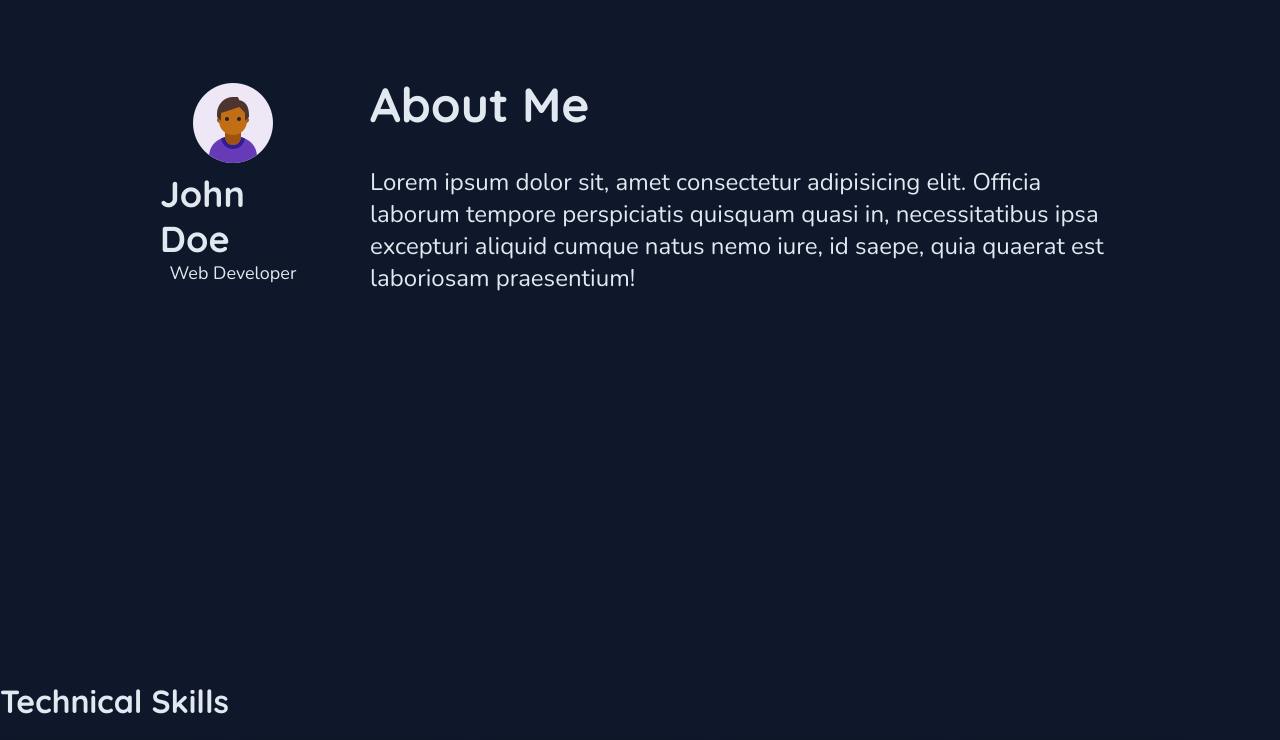
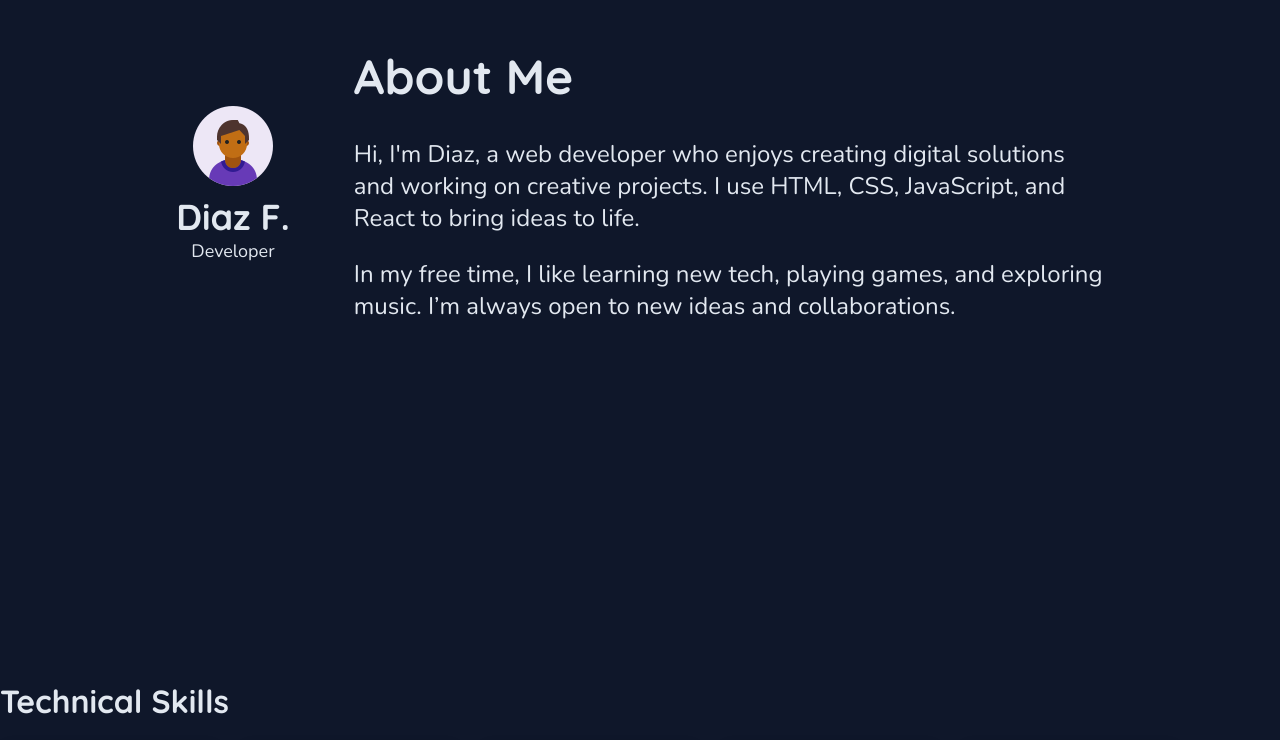
Before and after one commit to notscope/milestone, a plain HTML site: page index.html in a window 1280 px wide. Shown: the part 1020-1760 px from the top of the page. Drawn offline with nearby package versions, Linux system fonts and the light colour scheme.

```diff
--- a/index.html
+++ b/index.html
@@ -33,14 +33,21 @@
             <div class="avatar-container">
                 <img src="assets/icons/profile-picture.png" alt="Profile Picture" class="avatar">
                 <div class="avatar-label">
-                    <h2 style="margin: 0">John Doe</h2>
-                    <p style="margin: 0; font-size: large; text-align: center;">Web Developer</p>
+                    <h2 style="margin: 0">Diaz F.</h2>
+                    <p style="margin: 0; font-size: large; text-align: center;">Developer</p>
                 </div>
             </div>
             <div class="about-text">
                 <h1>About Me</h1>
-                <p>Lorem ipsum dolor sit, amet consectetur adipisicing elit. Officia laborum tempore perspiciatis quisquam quasi in, necessitatibus ipsa excepturi aliquid cumque natus nemo iure, id saepe, quia quaerat est laboriosam praesentium!</p>
-            </div>
+            <p>
+                Hi, I'm Diaz, a web developer who enjoys creating digital solutions and working on creative projects.
+                I use HTML, CSS, JavaScript, and React to bring ideas to life.
+            </p>
+            <p>
+                In my free time, I like learning new tech, playing games, and exploring music.
+                I’m always open to new ideas and collaborations.
+            </p>
+        </div>
         </div>
         <div class="skills-and-interests">
             <div class="skills-and-interests-container">
@@ -174,7 +181,7 @@
         </div>
     </main>
     <footer>
-        &copy 2025 John Doe. Icons provided by <a href="https://www.flaticon.com/" target="_blank">Flaticon</a>
+        &copy 2025 Diaz F. Icons provided by <a href="https://www.flaticon.com/" target="_blank">Flaticon</a>
     </footer>
     <script src="https://unpkg.com/scrollreveal"></script>
     <script src="script.js"></script>
```
Also changed, not shown: contact.html (+2 -2 lines).
